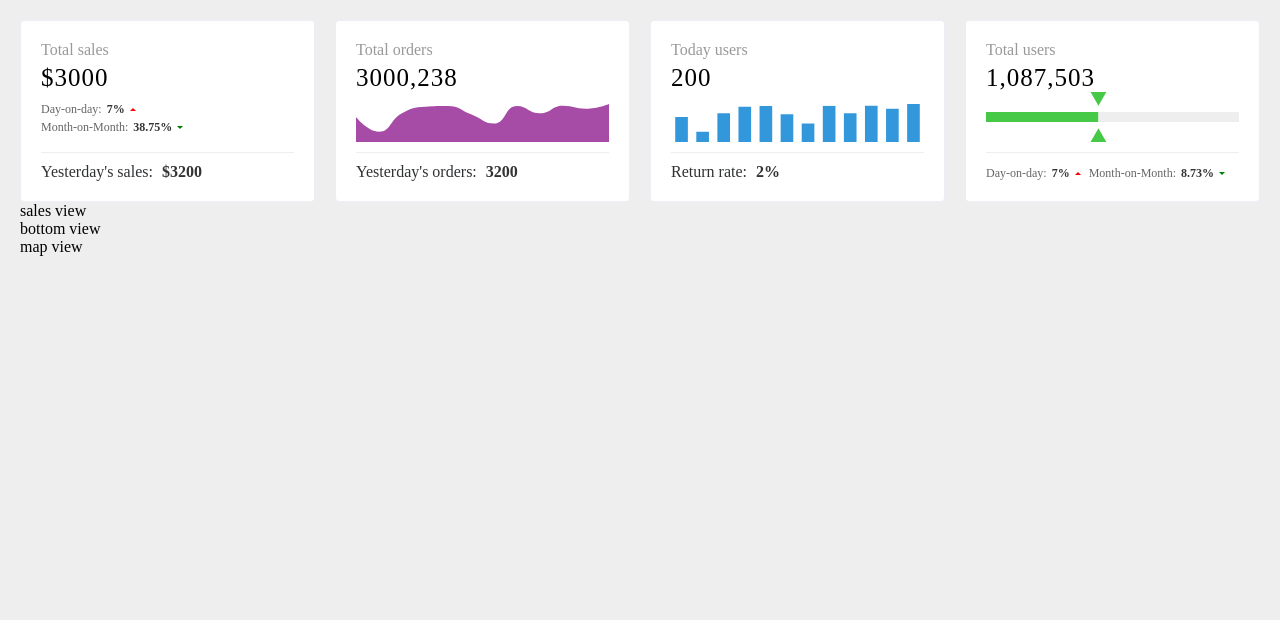
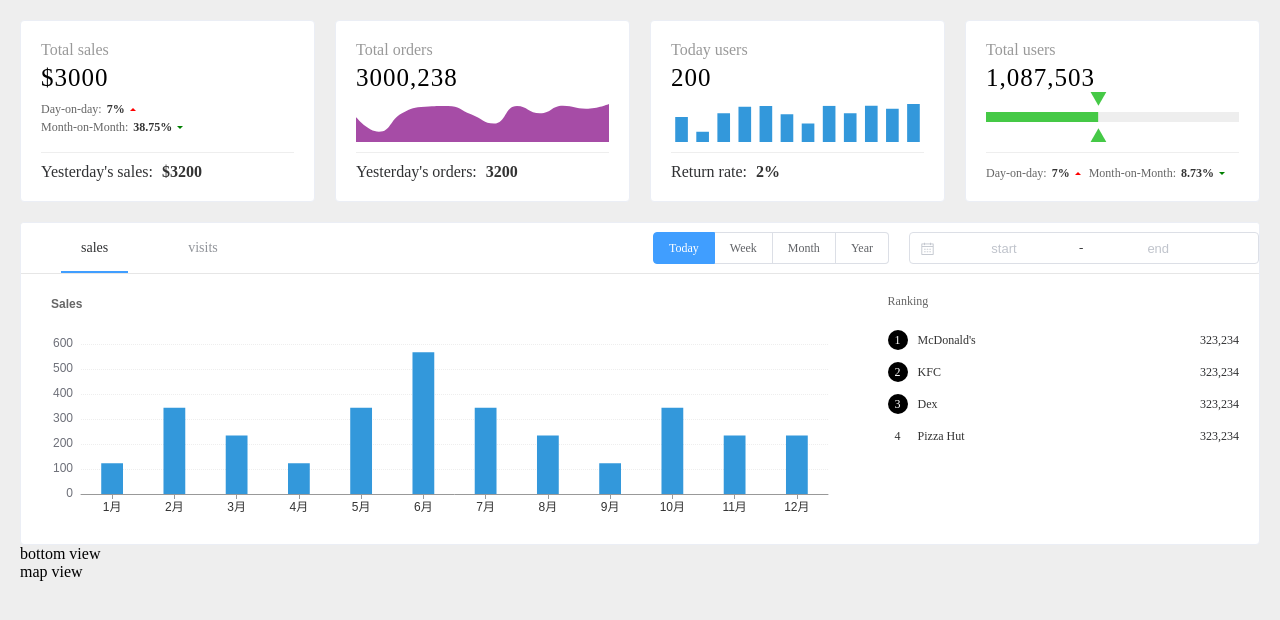
Before and after one commit to goldEli/datav-report, a Vue app: page / in a window 1280 px wide. Shown: the top 620 px of the page. Built offline with nearby package versions, Linux system fonts and the light colour scheme.

Commit message:
sales view

```diff
--- a/src/components/SalesView/index.vue
+++ b/src/components/SalesView/index.vue
@@ -1,10 +1,280 @@
 <template>
-  <div>sales view</div>
+  <div class="sales-view">
+    <el-card shadow="hover" :body-style="{ padding: 0 }">
+      <template v-slot:header>
+        <div class="menu-wrapper">
+          <el-menu
+            @select="onMenuSelect"
+            :default-active="activeIndex"
+            mode="horizontal"
+            class="sales-view-menu"
+          >
+            <el-menu-item index="1">sales</el-menu-item>
+            <el-menu-item index="2">visits</el-menu-item>
+          </el-menu>
+          <div class="menu-right">
+            <el-radio-group size="small" v-model="radioSelect">
+              <el-radio-button label="Today" />
+              <el-radio-button label="Week" />
+              <el-radio-button label="Month" />
+              <el-radio-button label="Year" />
+            </el-radio-group>
+            <el-date-picker
+              v-model="date"
+              type="daterange"
+              start-placeholder="start"
+              end-placeholder="end"
+              size="small"
+              class="sales-view-date-picker"
+              unlink-panels
+              :picker-options="pickerOptions"
+            ></el-date-picker>
+          </div>
+        </div>
+      </template>
+      <template>
+        <div class="sales-view-chart-wrapper">
+          <v-chart :options="chartOptions" />
+          <div class="sales-view-list">
+            <div class="sales-view-list-title">Ranking</div>
+            <div class="list-item-wrapper">
+              <div class="list-item" v-for="item in rankData" :key="item.no">
+                <div :class="['list-item-no', item.no <= 3 ? 'top-no' : '']">
+                  {{ item.no }}
+                </div>
+                <div class="list-item-name">{{ item.name }}</div>
+                <div class="list-item-money">{{ item.money }}</div>
+              </div>
+            </div>
+          </div>
+        </div>
+      </template>
+    </el-card>
+  </div>
 </template>
 
 <script>
-export default {}
+function onSetDate(picker, number) {
+  const start = new Date()
+  const end = new Date()
+  start.setTime(start.getTime() - 3600 * 24 * 1000 * number)
+  picker.$emit('pick', [start, end])
+}
+export default {
+  data() {
+    return {
+      activeIndex: '1',
+      radioSelect: 'Today',
+      date: null,
+      pickerOptions: {
+        shortcuts: [
+          {
+            text: 'last week',
+            onClick(picker) {
+              onSetDate(picker, 7)
+            },
+          },
+          {
+            text: 'last month',
+            onClick(picker) {
+              onSetDate(picker, 30)
+            },
+          },
+          {
+            text: 'last three months',
+            onClick(picker) {
+              onSetDate(picker, 30 * 3)
+            },
+          },
+        ],
+      },
+      chartOptions: {
+        title: {
+          text: 'Sales',
+          textStyle: {
+            fontSize: 12,
+            color: '#666',
+          },
+          left: 25,
+          top: 20,
+        },
+        xAxis: {
+          type: 'category',
+          data: [
+            '1月',
+            '2月',
+            '3月',
+            '4月',
+            '5月',
+            '6月',
+            '7月',
+            '8月',
+            '9月',
+            '10月',
+            '11月',
+            '12月',
+          ],
+          axisTick: {
+            alignWithLabel: true,
+            lineStyle: {
+              color: '#999',
+            },
+          },
+          axisLine: {
+            lineStyle: {
+              color: '#999',
+            },
+          },
+          axisLabel: {
+            color: '#333',
+          },
+        },
+        yAxis: {
+          axisLine: {
+            show: false,
+          },
+          axisTick: {
+            show: false,
+          },
+          splitLine: {
+            lineStyle: {
+              type: 'dotted',
+              color: '#eee',
+            },
+          },
+        },
+        series: [
+          {
+            type: 'bar',
+            barWidth: '35%',
+            data: [123, 345, 234, 123, 345, 567, 345, 234, 123, 345, 234, 234],
+          },
+        ],
+        color: ['#3398DB'],
+        grid: {
+          top: 70,
+          left: 60,
+          right: 60,
+          bottom: 50,
+        },
+      },
+      rankData: [
+        {
+          no: 1,
+          name: 'McDonald\'s',
+          money: '323,234',
+        },
+        {
+          no: 2,
+          name: 'KFC',
+          money: '323,234',
+        },
+        {
+          no: 3,
+          name: 'Dex',
+          money: '323,234',
+        },
+        {
+          no: 4,
+          name: 'Pizza Hut',
+          money: '323,234',
+        },
+      ],
+    }
+  },
+  methods: {
+    onMenuSelect(index) {
+      this.activeIndex = index
+    },
+  },
+}
 </script>
 
-<style lang="sass" scoped>
+<style lang="scss" scoped>
+.sales-view {
+  margin-top: 20px;
+  .menu-wrapper {
+    position: relative;
+    display: flex;
+    .sales-view-menu {
+      width: 100%;
+      padding-left: 20px;
+      .el-menu-item {
+        height: 50px;
+        line-height: 50px;
+        margin: 0 20px;
+      }
+    }
+    .menu-right {
+      position: absolute;
+      top: 0;
+      right: 0;
+      height: 50px;
+      display: flex;
+      align-items: center;
+      justify-content: flex-end;
+      .sales-view-date-picker {
+        margin-left: 20px;
+      }
+    }
+  }
+  .sales-view-chart-wrapper {
+    display: flex;
+    height: 270px;
+    .echarts {
+      width: 70%;
+      height: 100%;
+      flex: 0, 0, 70%;
+    }
+  }
+  .sales-view-list {
+    flex: 1;
+    width: 100%;
+    height: 100%;
+    overflow: hidden;
+    .sales-view-list-title {
+      margin-top: 20px;
+      font-size: 12px;
+      color: #666;
+      font-weight: 500;
+    }
+    .list-item-wrapper {
+      margin-top: 15px;
+
+      .list-item {
+        display: flex;
+        align-items: center;
+        font-size: 12px;
+        height: 20px;
+        padding: 6px 20px 6px 0;
+
+        .list-item-no {
+          display: flex;
+          align-items: center;
+          justify-content: center;
+          width: 20px;
+          height: 20px;
+          color: #333;
+
+          &.top-no {
+            background: #000;
+            border-radius: 50%;
+            color: #fff;
+            font-weight: 500;
+          }
+        }
+
+        .list-item-name {
+          margin-left: 10px;
+          color: #333;
+        }
+
+        .list-item-money {
+          flex: 1;
+          text-align: right;
+        }
+      }
+    }
+  }
+}
 </style>
--- a/src/plugins/vueECharts.js
+++ b/src/plugins/vueECharts.js
@@ -3,5 +3,6 @@ import VueECharts from 'vue-echarts'
 import 'echarts/lib/chart/bar'
 import 'echarts/lib/chart/line'
 import 'echarts/lib/chart/custom'
+import 'echarts/lib/component/title'
 
 Vue.component('v-chart', VueECharts)
--- a/src/style/index.css
+++ b/src/style/index.css
@@ -2,3 +2,8 @@
   width: 100%;
   height: 100%;
 }
+
+.el-card__header {
+  border-bottom: none;
+  padding: 0;
+}
```
Also changed, not shown: src/plugins/element.js (+17 -1 lines).
